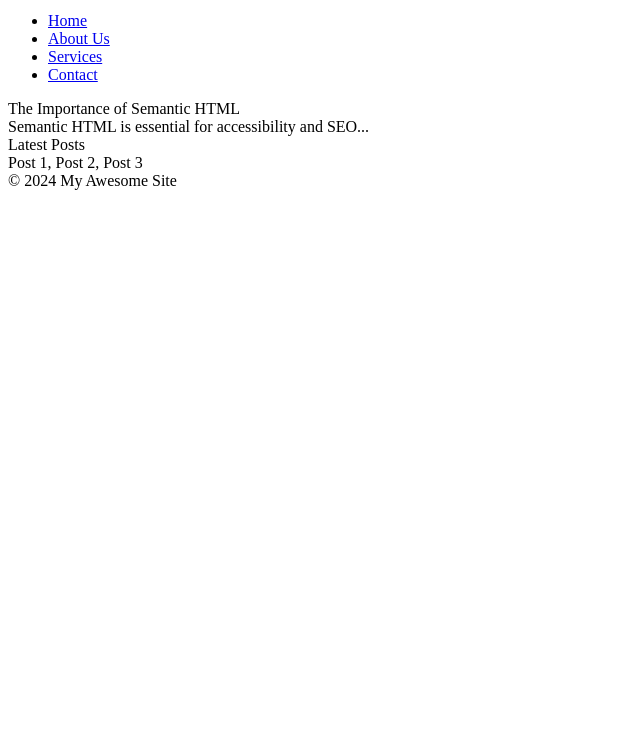
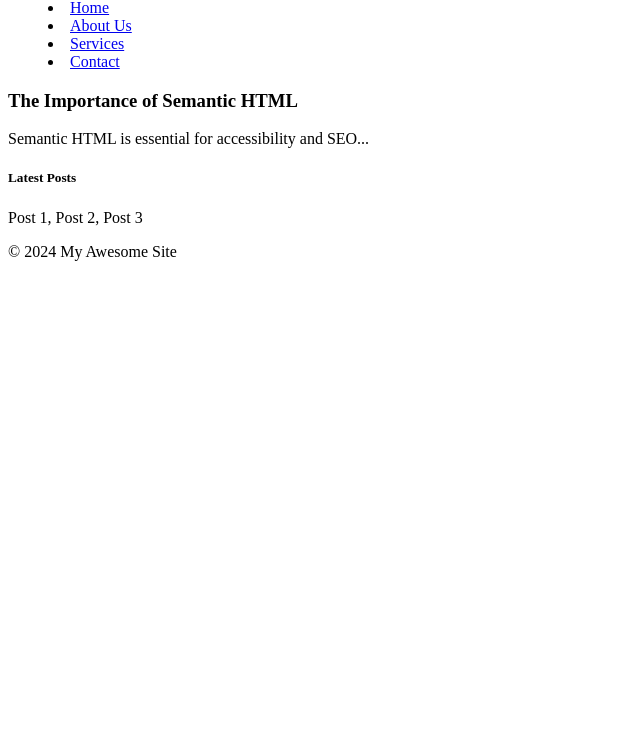
Before and after one commit to developer1087/FE-exercises-, a plain HTML site: page html css/day-2/ex-4.2/index1.html in a window 1280 px wide. Shown: the part 68-800 px from the top of the page, without its empty margins (0-640 px from the left). Drawn offline with Linux system fonts and the light colour scheme.

Commit message:
4.2 ex question 4 commit1

```diff
--- a/html css/day-2/ex-4.2/index1.html
+++ b/html css/day-2/ex-4.2/index1.html
@@ -9,38 +9,38 @@
 		<title>Non Semantic HTML</title>
 	</head>
 	<body>
-		<hgroup>
+		<section>
 			<header>
 				<h1>My Awesome Site</h1>
 				<nav>
-					<ul>
+					<menu>
 						<li><a href="#">Home</a></li>
 						<li><a href="#">About Us</a></li>
 						<li><a href="#">Services</a></li>
 						<li><a href="#">Contact</a></li>
-					</ul>
+					</menu>
 				</nav>
 			</header>
-			<hgroup>
-				<div>
-					<div>
+			<main>
+				<article>
+					<h3>
 						The Importance of Semantic HTML
-					</div>
-					<div>
+					</h3>
+					<p>
 						Semantic HTML is essential for
 						accessibility and SEO...
+					</p>
+				</article>
+				<aside>
+					<div>
+						<h5>Latest Posts</h5>
+						<p>Post 1, Post 2, Post 3</p>
 					</div>
-				</div>
-				<div>
-					<div>
-						<div>Latest Posts</div>
-						<div>Post 1, Post 2, Post 3</div>
-					</div>
-				</div>
-			</div>
-			<div>
-				<div>© 2024 My Awesome Site</div>
-			</div>
-		</div>
+				</aside>
+			</main>
+			<footer>
+				<p>© 2024 My Awesome Site</p>
+			</footer>
+		</section>
 	</body>
 </html>
```
